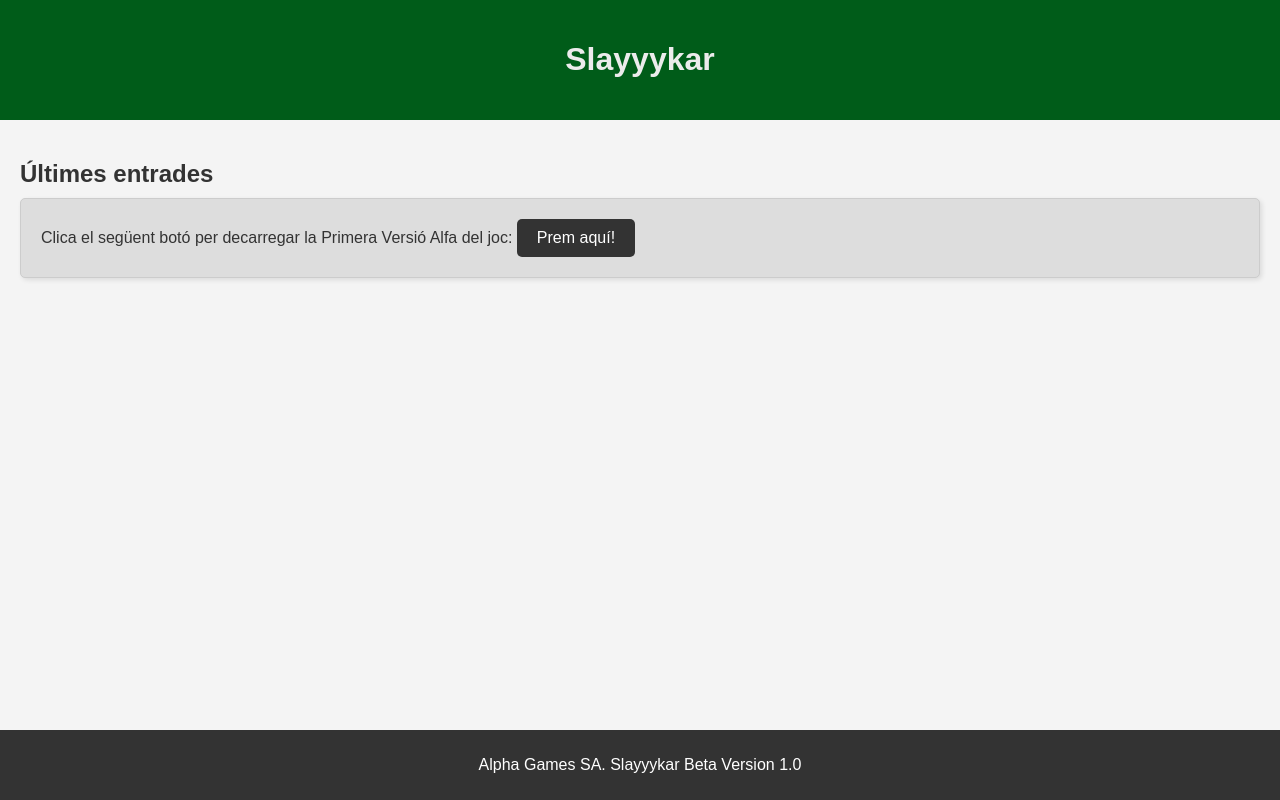
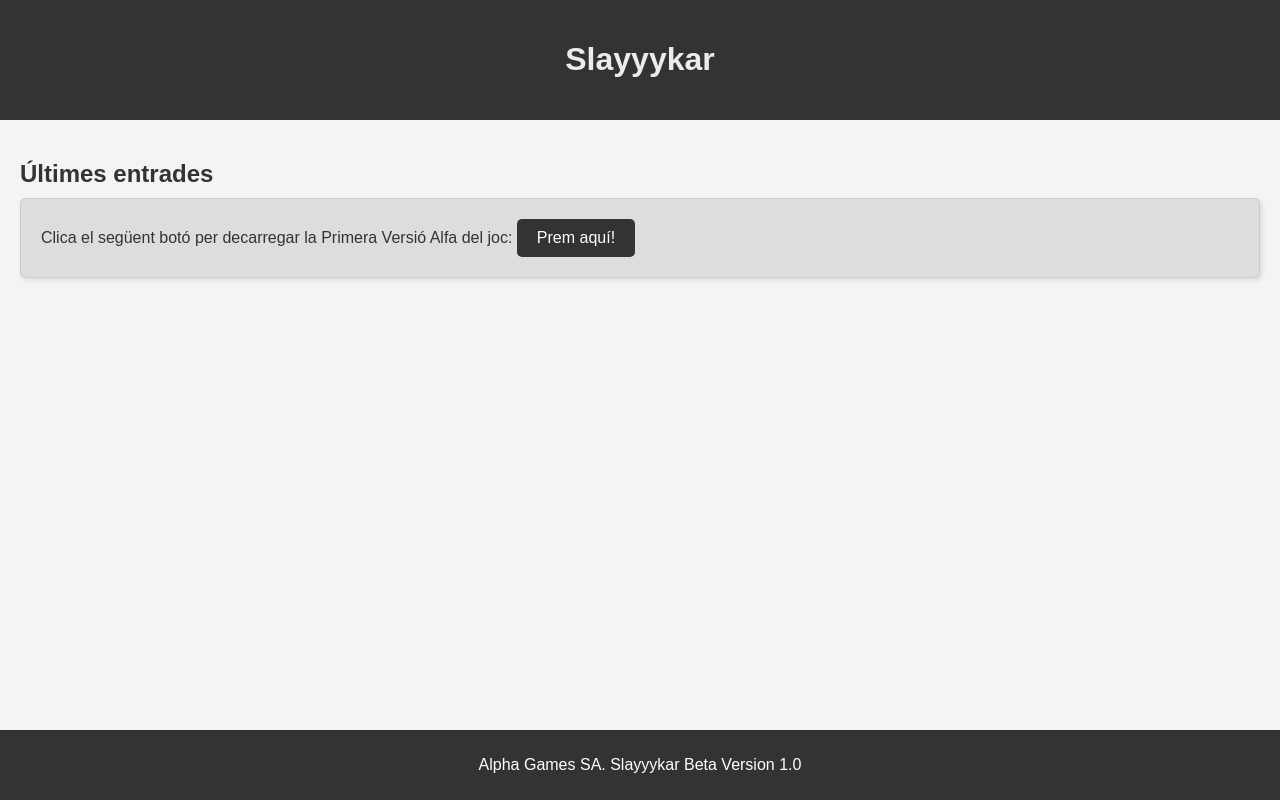
Before and after one commit to abel-fdz/Slayyykar, a plain HTML site: page index.html in a window 1280 px wide. Drawn offline with Linux system fonts and the light colour scheme.

Commit message:
Update styles.css

```diff
--- a/styles.css
+++ b/styles.css
@@ -10,7 +10,7 @@ body {
 }
 
 header {
-    background-color: #005c19;
+    background-color: #333;
     color: rgb(236, 236, 236);
     text-align: center;
     padding: 20px 0;
```
